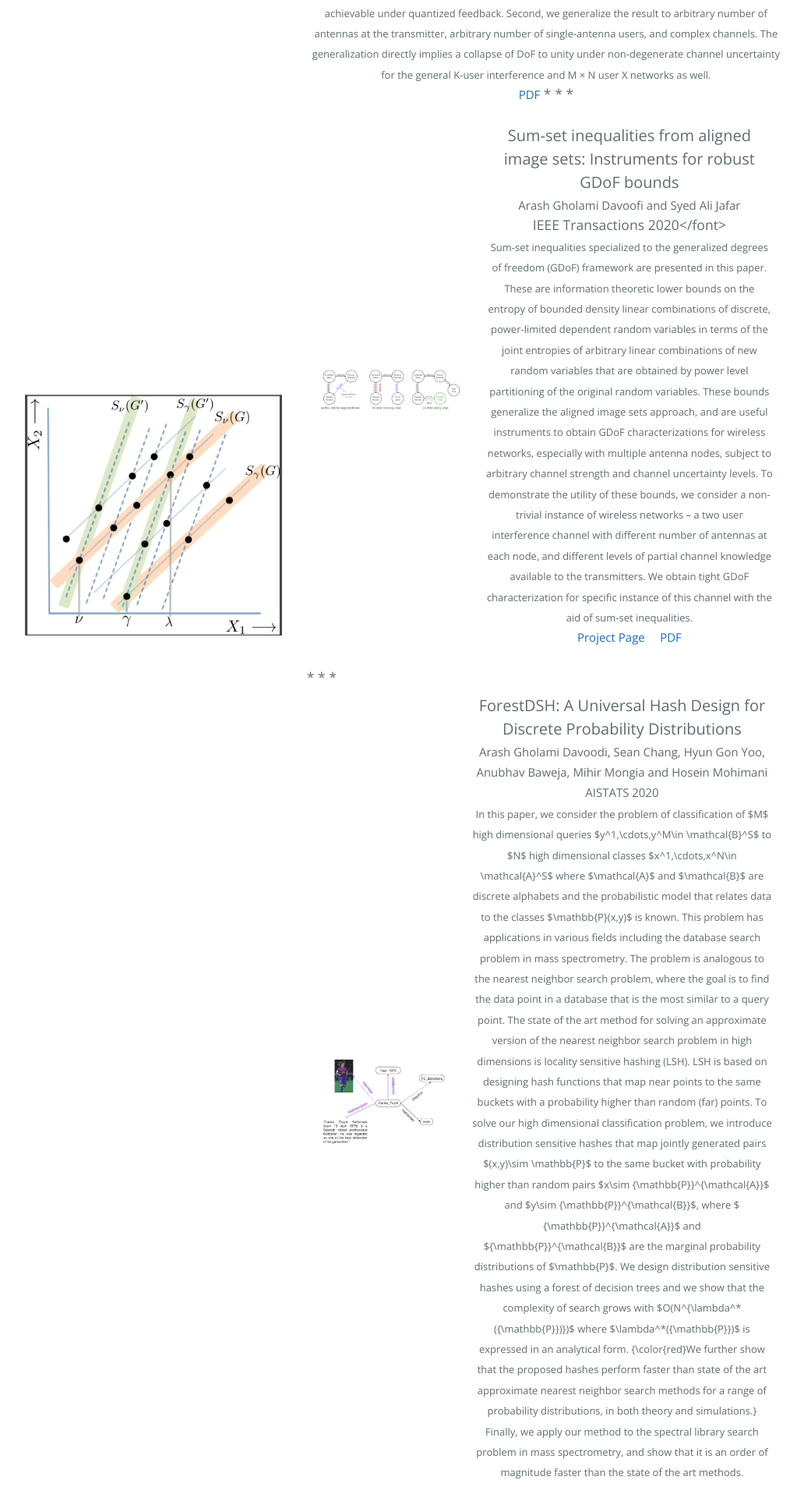
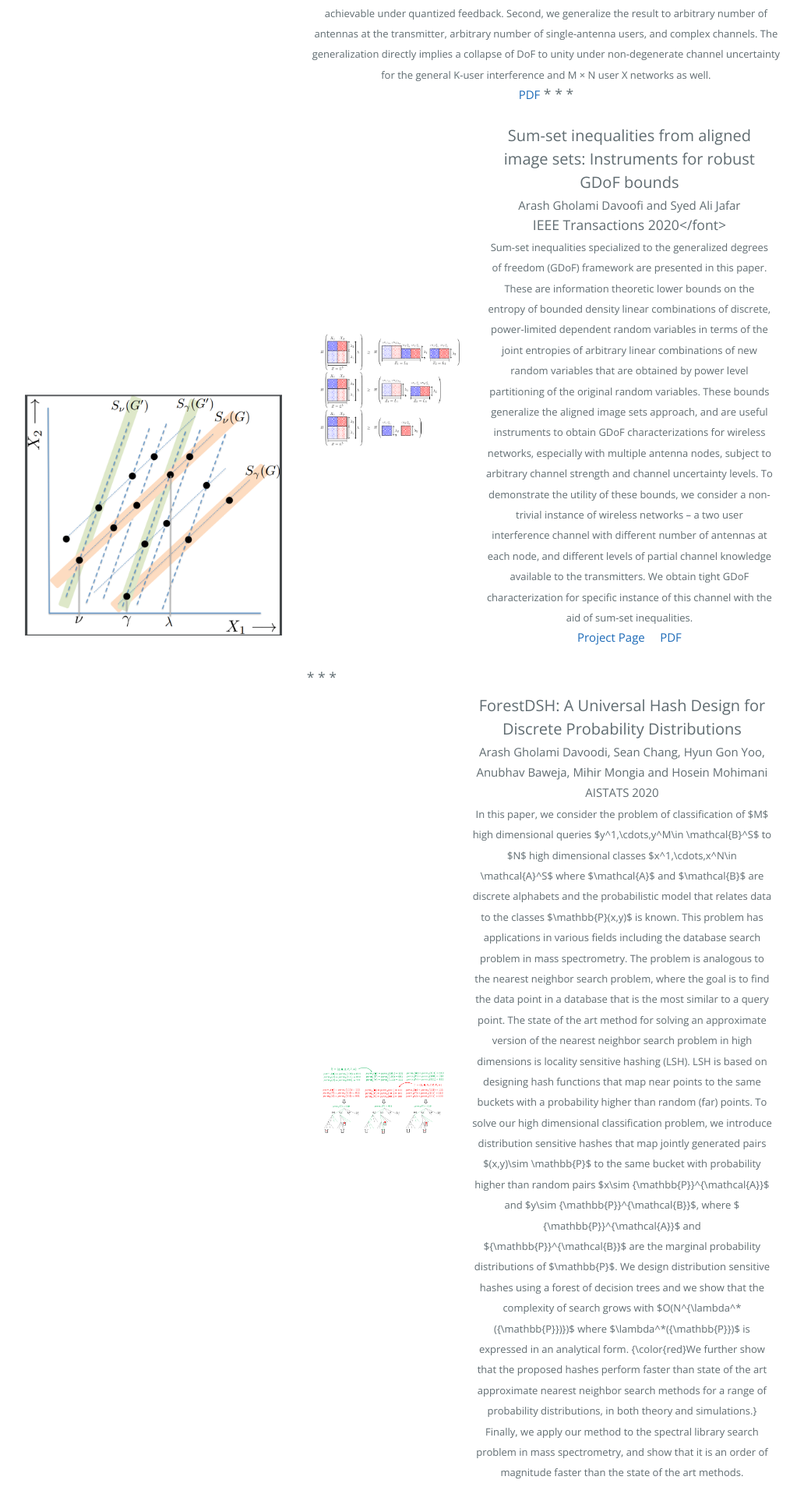
Before and after one commit to arashgholami/arashgholami.github.io, a Jekyll site: the page built from index.md, in a window 1280 px wide. Shown: the part 1467-3374 px from the top of the page at 78% size, without its empty margins (120-1152 px from the left). Built offline with Jekyll 4.4.1, drawn with Linux system fonts in a browser that asks for light colours.

Commit message:
Update index.md

```diff
--- a/index.md
+++ b/index.md
@@ -47,7 +47,7 @@ layout: default
     <col width="800px" />
       <tr>
         <td>
-          <img class="left-align image noselect" src="/images/criage.png" width="1000">
+          <img class="left-align image noselect" src="/images/figs.png" width="1000">
         </td>
         <td>
           <p class="text right-align text-large add-top-margin" style="width:100%;" align="center">
@@ -78,7 +78,7 @@ inequalities.</font><br>
     <col width="800px" />
       <tr>
         <td>
-          <img class="left-align image noselect" src="/images/graph.jpg" width="1000">
+          <img class="left-align image noselect" src="/images/fig2.png" width="1000">
         </td>
         <td>
           <p class="text right-align text-large add-top-margin" align="center">
```
